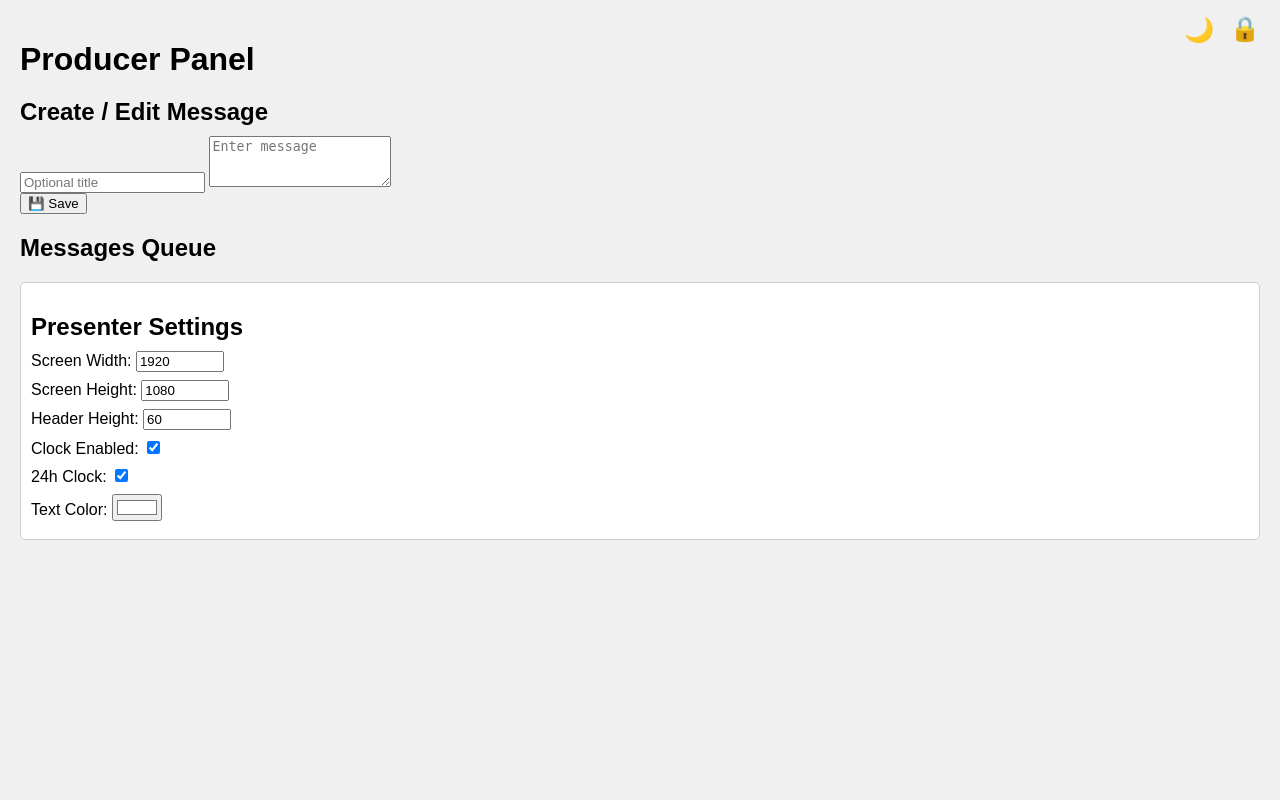
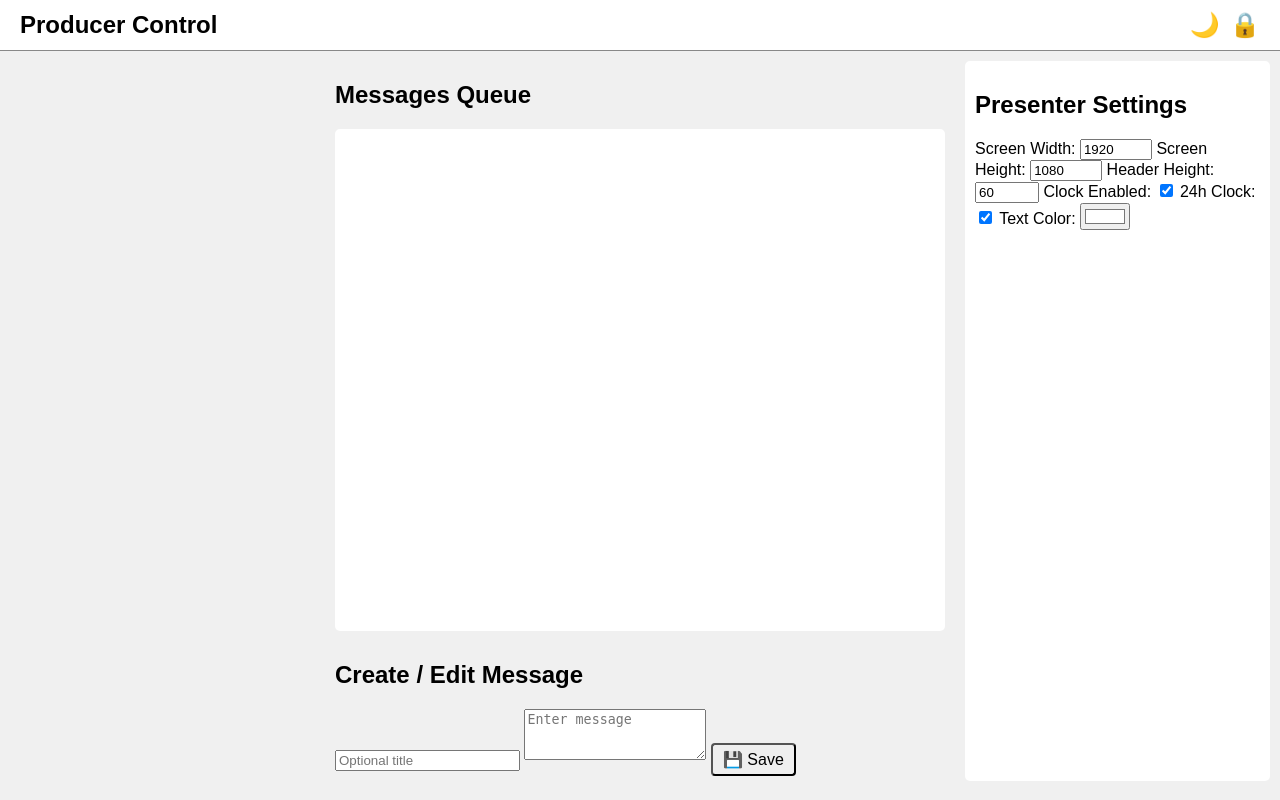
Before and after one commit to bafplus/presenter-que, a PHP site: page /producer.php in a window 1280 px wide. Run offline with PHP 8.4, Linux system fonts and the light colour scheme; the visitor is signed in with stand-in values (Sample User, id 1); data comes from the database, SQL or seed files in the repository; data that the repository does not hold is empty.

Commit message:
producer cleanup

```diff
--- a/producer.php
+++ b/producer.php
@@ -7,14 +7,14 @@ if (empty($_SESSION['producer_logged'])) {
     exit;
 }
 
-// Load current settings
+// Load settings
 $stmt = $pdo->query("SELECT k,v FROM settings");
 $settings = [];
 foreach ($stmt as $row) {
     $settings[$row['k']] = $row['v'];
 }
 
-// Load defaults
+// Defaults
 $screenWidth   = $settings['screen_width'] ?? 1920;
 $screenHeight  = $settings['screen_height'] ?? 1080;
 $headerHeight  = $settings['header_height'] ?? 60;
@@ -30,85 +30,107 @@ $color         = $settings['color'] ?? '#ffffff';
 <title>Producer Control</title>
 <link rel="stylesheet" href="assets/style.css">
 <style>
-/* Body theme colors */
-[data-theme="light"] body {
-    background: #f0f0f0;
-    color: #000;
+body {
+    margin:0;
+    font-family: Arial, sans-serif;
+    background-color: var(--bg);
+    color: var(--text);
 }
-[data-theme="dark"] body {
-    background: #121212;
-    color: #f4f4f4;
+:root[data-theme="light"] { --bg: #f0f0f0; --text:#000; --card-bg:#fff; }
+:root[data-theme="dark"]  { --bg: #121212; --text:#f4f4f4; --card-bg:#222; }
+
+header {
+    display:flex;
+    justify-content:space-between;
+    align-items:center;
+    padding:10px 20px;
+    background-color: var(--card-bg);
+    border-bottom: 1px solid #888;
+}
+header h1 { margin:0; font-size:1.5em; }
+
+header button, header a {
+    background:transparent;
+    border:none;
+    font-size:24px;
+    cursor:pointer;
+    color:inherit;
+    text-decoration:none;
 }
 
-body { font-family: Arial, sans-serif; padding:20px; margin:0; }
-h1,h2 { margin-bottom:10px; }
-label { display:block; margin-bottom:8px; }
-input[type=number] { width:80px; }
-.settings-box { margin-top:20px; padding:10px; border:1px solid #ccc; border-radius:5px; }
-[data-theme="light"] .settings-box { background:#fff; color:#000; }
-[data-theme="dark"] .settings-box { background:#222; color:#f4f4f4; border-color:#444; }
+.main-container {
+    display:flex;
+    height: calc(100vh - 60px); /* adjust for header */
+}
 
-.top-right { position: fixed; top: 15px; right: 20px; display:flex; gap:10px; }
-.top-right button { background:transparent; border:none; font-size:24px; cursor:pointer; color:inherit; }
-#messages { list-style:none; padding:0; margin-top:10px; }
-#messages li { background:#fff; padding:10px; margin-bottom:8px; border-radius:5px; display:flex; justify-content:space-between; align-items:center; }
-[data-theme="dark"] #messages li { background:#222; }
+/* Columns */
+.column { flex:1; display:flex; flex-direction:column; padding:10px; }
+.middle-column { flex:2; display:flex; flex-direction:column; }
+.right-column { flex:1; }
+
+#messagesContainer { flex:1; overflow-y:auto; margin-bottom:10px; background-color: var(--card-bg); border-radius:5px; padding:5px; }
+#messages { list-style:none; padding:0; margin:0; }
+#messages li {
+    display:flex;
+    justify-content:space-between;
+    align-items:center;
+    background-color: var(--card-bg);
+    margin-bottom:5px;
+    padding:5px 10px;
+    border-radius:4px;
+}
 #messages li.active { border:2px solid #4CAF50; }
-#messages button { margin-left:5px; padding:5px 8px; font-size:16px; border-radius:4px; cursor:pointer; }
-.message-buttons { display:flex; gap:5px; }
+#messages li span { flex:1; margin-right:10px; }
+
+#newMessageBox input, #newMessageBox textarea, #newMessageBox button { margin-bottom:5px; }
+#newMessageBox button { padding:5px 10px; font-size:16px; border-radius:4px; cursor:pointer; }
+
+.settings-box { background-color: var(--card-bg); padding:10px; border-radius:5px; height:100%; overflow:auto; }
+
 </style>
 </head>
 <body>
 
-<div class="top-right">
-    <button id="themeToggle" title="Toggle theme"><?= $theme==='dark'?'☀️':'🌙' ?></button>
-    <a href="logout.php" style="font-size:24px; text-decoration:none; color:inherit;">🔒</a>
+<header>
+    <h1>Producer Control</h1>
+    <div>
+        <button id="themeToggle"><?= $theme==='dark'?'☀️':'🌙' ?></button>
+        <a href="logout.php">🔒</a>
+    </div>
+</header>
+
+<div class="main-container">
+    <div class="column left-column">
+        <!-- Empty for now -->
     </div>
 
-<h1>Producer Panel</h1>
+    <div class="column middle-column">
+        <h2>Messages Queue</h2>
+        <div id="messagesContainer">
+            <ul id="messages"></ul>
+        </div>
 
+        <div id="newMessageBox">
             <h2>Create / Edit Message</h2>
             <input type="hidden" id="editId" value="">
             <input type="text" id="newTitle" placeholder="Optional title">
-<textarea id="newMessage" rows="3" placeholder="Enter message"></textarea><br>
+            <textarea id="newMessage" rows="3" placeholder="Enter message"></textarea>
             <button id="saveMessage">💾 Save</button>
+        </div>
+    </div>
 
-<h2>Messages Queue</h2>
-<ul id="messages"></ul>
-
+    <div class="column right-column">
         <div class="settings-box">
             <h2>Presenter Settings</h2>
 
-    <label>
-        Screen Width:
-        <input type="number" id="screenWidth" value="<?= htmlspecialchars($screenWidth) ?>" min="100" max="3840">
-    </label>
-
-    <label>
-        Screen Height:
-        <input type="number" id="screenHeight" value="<?= htmlspecialchars($screenHeight) ?>" min="100" max="2160">
-    </label>
-
-    <label>
-        Header Height:
-        <input type="number" id="headerHeight" value="<?= htmlspecialchars($headerHeight) ?>" min="10" max="500">
-    </label>
-
-    <label>
-        Clock Enabled:
-        <input type="checkbox" id="clockEnabled" <?= $clockEnabled==='1'?'checked':'' ?>>
-    </label>
-
-    <label>
-        24h Clock:
-        <input type="checkbox" id="clock24h" <?= $clock24h==='1'?'checked':'' ?>>
-    </label>
-
-    <label>
-        Text Color:
-        <input type="color" id="color" value="<?= htmlspecialchars($color) ?>">
-    </label>
-
+            <label>Screen Width: <input type="number" id="screenWidth" value="<?= htmlspecialchars($screenWidth) ?>" min="100" max="3840"></label>
+            <label>Screen Height: <input type="number" id="screenHeight" value="<?= htmlspecialchars($screenHeight) ?>" min="100" max="2160"></label>
+            <label>Header Height: <input type="number" id="headerHeight" value="<?= htmlspecialchars($headerHeight) ?>" min="10" max="500"></label>
+            <label>Clock Enabled: <input type="checkbox" id="clockEnabled" <?= $clockEnabled==='1'?'checked':'' ?>></label>
+            <label>24h Clock: <input type="checkbox" id="clock24h" <?= $clock24h==='1'?'checked':'' ?>></label>
+            <label>Text Color: <input type="color" id="color" value="<?= htmlspecialchars($color) ?>"></label>
+        </div>
+    </div>
 </div>
 
 <script>
@@ -157,21 +179,15 @@ function loadMessages(){
             res.messages.forEach(m=>{
                 const li=document.createElement('li');
                 li.className=m.is_active?'active':'';
-
                 const span=document.createElement('span');
                 span.textContent=m.title?m.title+': '+m.content:m.content;
                 li.appendChild(span);
 
-                const btnContainer = document.createElement('div');
-                btnContainer.className = 'message-buttons';
-
-                // Show/Remove
                 const btnShow=document.createElement('button');
                 btnShow.textContent=m.is_active?'❌':'▶️';
                 btnShow.onclick=()=>setActive(m.is_active?null:m.id);
-                btnContainer.appendChild(btnShow);
+                li.appendChild(btnShow);
 
-                // Edit
                 const btnEdit=document.createElement('button');
                 btnEdit.textContent='✏️';
                 btnEdit.onclick=()=>{
@@ -180,9 +196,8 @@ function loadMessages(){
                     editIdEl.value=m.id;
                     newMsgEl.focus();
                 };
-                btnContainer.appendChild(btnEdit);
+                li.appendChild(btnEdit);
 
-                // Delete
                 const btnDel=document.createElement('button');
                 btnDel.textContent='🗑️';
                 btnDel.onclick=()=>{
@@ -191,9 +206,8 @@ function loadMessages(){
                             .then(()=>loadMessages());
                     }
                 };
-                btnContainer.appendChild(btnDel);
+                li.appendChild(btnDel);
 
-                li.appendChild(btnContainer);
                 listEl.appendChild(li);
             });
         }).catch(console.error);
```
Lines whose indentation alone changed are shown as unchanged.
